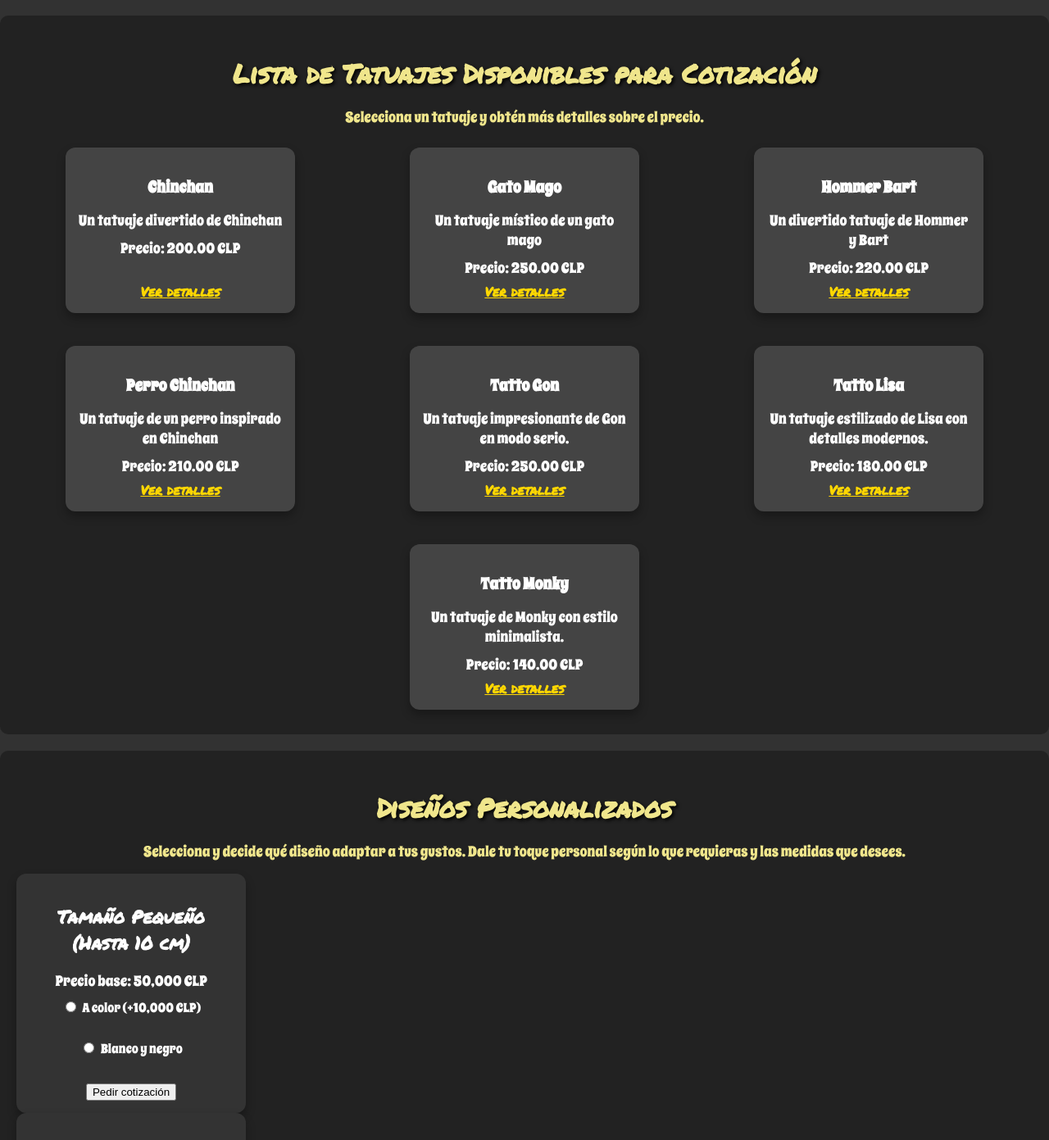
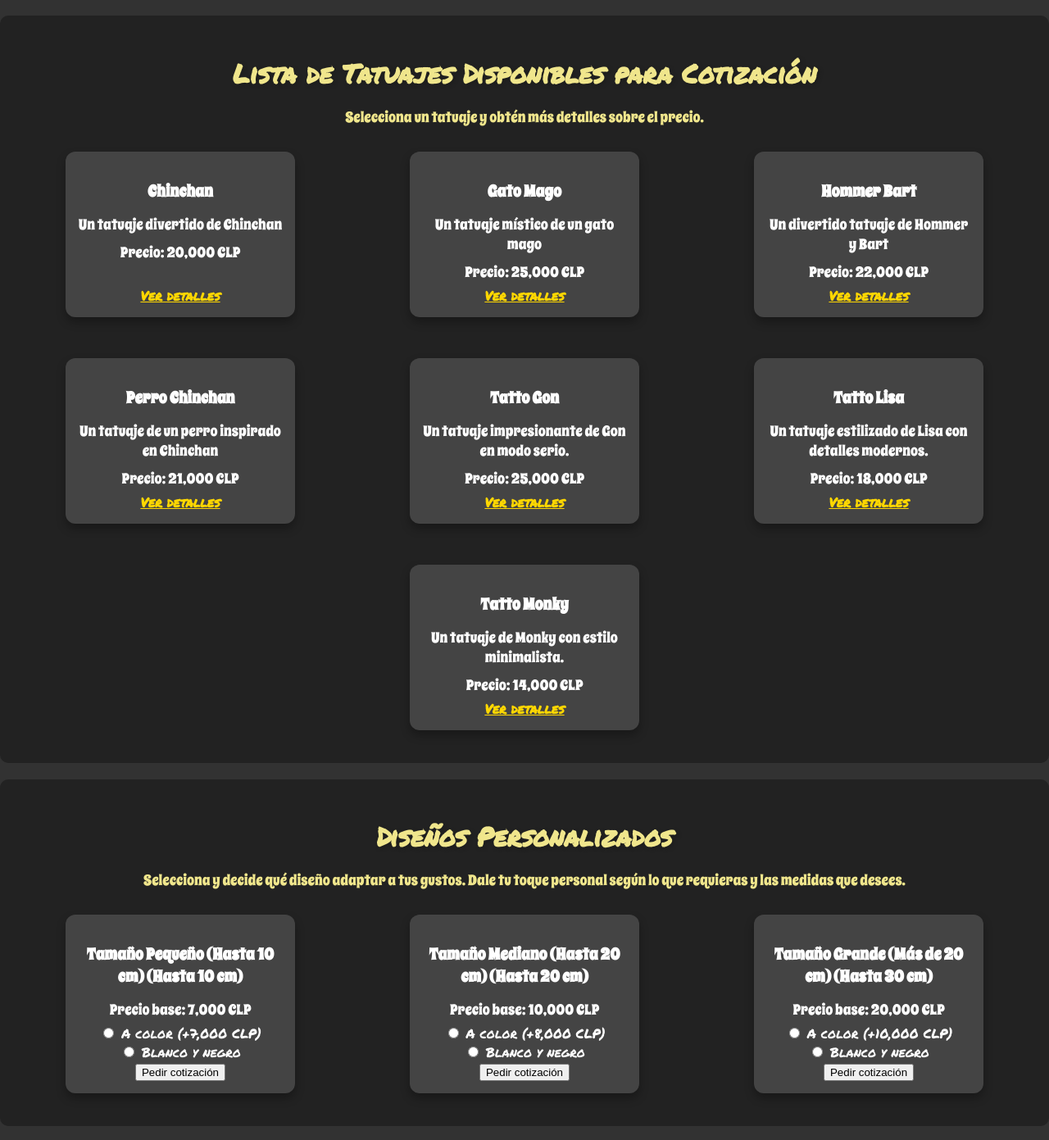
Before and after one commit to yeranaika/evaluacion1-BackEnd-Templates, a Django app: page /cotizacion/ in a window 1280 px wide; the page is wider, and only the part inside the window is pictured. Shown: the part 313-1704 px from the top of that part at 82% size. Run offline with Django 5.2, Linux system fonts and the light colour scheme; data comes from the database, SQL or seed files in the repository.

Commit message:
arreglos y implentacion d eplantillas genericas

```diff
--- a/evaluacion1/evaluacion1/static/css/styleContacto.css
+++ b/evaluacion1/evaluacion1/static/css/styleContacto.css
@@ -1,96 +1,85 @@
-/*fonts*/
-
-/*SpicyRice-Regular*/
+/* Definiciones de fuentes */
 @font-face {
     font-family: 'SpicyRice';
     src: url('../fonts/SpicyRice-Regular.ttf') format('truetype');
-    font-weight: 400;
-    font-style: normal;
-    font-size: 20px;
 }
-
-/*PlaywriteDE*/
 @font-face {
     font-family: 'PlaywriteDE';
     src: url('../fonts/PlaywriteDEGrund-VariableFont_wght.ttf') format('truetype');
-    font-weight: 400;
-    font-style: normal;
-    font-size: 20px;
 }
-/*Sixtyfour*/
 @font-face {
     font-family: 'Sixtyfour';
     src: url('../fonts/SixtyfourConvergence-Regular.ttf') format('truetype');
-    font-weight: 400;
-    font-style: normal;
-    font-size: 20px;
 }
 
-
-section .contenedorContacto {
-    background-color: rgb(255, 255, 255);
-    border: 5px solid black;
-    padding: 15px;
-    width: 90%;
-    max-width: 500px;
-    min-height: 450px; /* Altura mínima para evitar que el contenedor se colapse */
-    display: flex; /* Usar flexbox */
-    flex-direction: column; /* Organizar los elementos en columna */
-    justify-content: space-between; /* Distribuir espacio entre los elementos */
-    margin: 0 auto; /* Centrar el contenedor horizontalmente */
-    box-sizing: border-box; /* Incluir padding en el ancho total */
-    border-radius: 8px; /* Bordes redondeados */
-
+/* Estilos para la sección de contacto */
+.contacto-section {
+    background-color: #1e1e1e; /* Fondo más oscuro */
+    padding: 20px;
+    border-radius: 8px;
+    margin: 20px auto;
+    max-width: 800px;
+    color: #b6b6b6; /* Color del texto */
 }
 
-.contendorForm {
-    display: flex; /* Usar flexbox */
-    flex-direction: column; /* Organizar elementos en columna */
-    align-items: center; /* Centrar horizontalmente los elementos */
-    margin-bottom: 10px; /* Espacio entre cada contenedor */
-    width: 100%; /* Ancho completo del contenedor */
+.contacto-section .contenedorContacto {
+    background-color: #2b2b2b;
+    border: 5px solid #c52727;
+    padding: 20px;
+    border-radius: 10px;
+    box-shadow: 0 5px 15px rgba(0, 0, 0, 0.3);
 }
 
-.textoForm{
+.contacto-section .contenedorContacto h1 {
     font-family: 'SpicyRice';
-    padding: 10px;
-    text-align: center; /* Centrar texto dentro de la etiqueta */
+    color: #f1c40f; /* Color del título */
+    text-align: center;
+    margin-bottom: 20px;
+    font-size: 2rem; /* Tamaño de fuente más pequeño */
 }
 
-.bottonForm {
-    font-family: 'PlaywriteDE';
-    width: 100%; /* Ancho completo del botón */
-    height: 40px; /* Altura del botón */
-    border-radius: 5px; /* Esquinas redondeadas */
-    cursor: pointer; /* Cursor en forma de mano */
-    background-color: #c52727; /* Color de fondo */
-    color: white; /* Color del texto */
-    border: none; /* Sin borde */
-    margin-top: auto; /* Empujar el botón hacia la parte inferior */
+.contacto-section .contendorForm {
+    margin-bottom: 15px;
+    display: flex;
+    flex-direction: column;
+    align-items: flex-start;
 }
 
-/* Efecto hover en el botón */
-.bottonForm:hover {
-    background-color: #0056b3; /* Color más oscuro al pasar el cursor */
+.contacto-section .textoForm {
+    font-family: 'PlaywriteDE';
+    margin-bottom: 5px;
+    color: #979797; /* Color del texto de los labels */
 }
 
-.contenedorINPUT{
-    max-width: 350px ;
-    max-height: 20px ;
-
-
+.contacto-section .contenedorINPUT,
+.contacto-section .contenedorComeForm {
     width: 100%;
-    height: auto;
-    box-sizing: border-box; /* Incluir padding en el ancho total */
+    padding: 10px;
+    margin: 5px 0;
+    border: 1px solid #ababab;
+    border-radius: 5px;
+    background-color: #959595;
+    box-sizing: border-box;
 }
 
-.contenedorComeForm{
-    max-width: 350px ;
-    max-height: 90px ;
+.contacto-section .contenedorINPUT:focus,
+.contacto-section .contenedorComeForm:focus {
+    border-color: #c52727; /* Color al hacer foco */
+    outline: none;
+}
 
-    min-width: 350px;
-    min-height: 80px;
+.contacto-section .bottonForm {
+    font-family: 'PlaywriteDE';
+    width: 100%;
+    padding: 10px;
+    background-color: #c52727;
+    color: #757575;
+    border: none;
+    border-radius: 5px;
+    cursor: pointer;
+    transition: background-color 0.3s;
+}
 
-    width: 100%;
-    height: 90px;
+.contacto-section .bottonForm:hover {
+    background-color: #b22222; /* Color más oscuro al pasar el cursor */
 }
--- a/evaluacion1/evaluacion1/static/css/styleCotizaciones.css
+++ b/evaluacion1/evaluacion1/static/css/styleCotizaciones.css
@@ -6,34 +6,32 @@
     color: #f0e68c;
     font-family: 'PermanentMarker';
     margin-bottom: 20px;
+    text-align: center; /* Centrar el texto de la sección */
 }
 
-/* Título de la cotización */
 .seccion-cotizacion h2 {
-    text-align: center;
     font-size: 32px;
     margin-bottom: 15px;
-    text-shadow: 2px 2px 4px #000;
+    text-shadow: 2px 2px 4px #1d1d1d;
 }
 
-/* Descripción de la cotización */
 .seccion-cotizacion p {
-    text-align: center;
     font-family: 'SpicyRice';
     font-size: 18px;
     margin-bottom: 15px;
 }
 
-/* Contenedor principal de los elementos */
-.lista-tatuajes {
+/* Contenedor principal de las tarjetas */
+.lista-tatuajes, .lista-opciones-personalizadas {
     display: flex;
     flex-wrap: wrap;
     justify-content: space-around;
     gap: 20px;
+    margin-top: 20px;
 }
 
-/* Estilos para cada tarjeta de tatuaje */
-.tatuaje-item {
+/* Estilos para cada tarjeta */
+.tatuaje-item, .opcion-item {
     background-color: #444;
     padding: 15px;
     border-radius: 12px;
@@ -44,28 +42,32 @@
     display: flex;
     flex-direction: column;
     align-items: center;
+    margin-bottom: 20px; /* Espacio entre filas */
 }
 
-.tatuaje-item h3 {
+.tatuaje-item h3, .opcion-item h3 {
     font-family: 'SpicyRice';
     font-size: 20px;
     margin-bottom: 10px;
 }
 
-.tatuaje-item p {
+.tatuaje-item p, .opcion-item p {
     margin: 5px 0;
     font-family: 'SpicyRice';
 }
 
-/* Enlace dentro de cada tarjeta */
-.tatuaje-item a {
+/* Enlaces dentro de las tarjetas */
+.tatuaje-item a, .opcion-item button {
     color: #ffd700;
     text-decoration: underline;
     font-weight: bold;
     margin-top: auto;
+    background: none;
+    border: none;
+    cursor: pointer;
 }
 
-.tatuaje-item a:hover {
+.tatuaje-item a:hover, .opcion-item button:hover {
     color: #ffa500;
     text-decoration: none;
 }
@@ -79,38 +81,7 @@
     object-fit: cover;
 }
 
-/* Estilos para las opciones de cotización personalizadas */
-.opciones-personalizadas {
-    display: flex;
-    justify-content: space-around;
-    gap: 20px;
-    margin-top: 20px;
-}
-
-/* Estilos para cada opción de tatuaje personalizado */
-.opcion-item {
-    background-color: #333;
-    padding: 15px;
-    border-radius: 12px;
-    box-shadow: 0 6px 12px rgba(0, 0, 0, 0.3);
-    color: #fff;
-    text-align: center;
-    width: 250px;
-}
-
-.opcion-item h3 {
-    font-family: 'PermanentMarker';
-    font-size: 22px;
-    margin-bottom: 10px;
-}
-
-.opcion-item p {
-    font-family: 'SpicyRice';
-    font-size: 18px;
-    margin-bottom: 10px;
-}
-
-/* Estilos para los inputs de las opciones */
+/* Inputs dentro de las opciones personalizadas */
 .opcion-item label {
     display: block;
     font-family: 'SpicyRice';
@@ -120,3 +91,20 @@
 .opcion-item input[type="radio"] {
     margin-right: 5px;
 }
+
+/* Botones en las opciones */
+.opcion-item button {
+    padding: 10px 15px;
+    border-radius: 8px;
+    background-color: #ffd700;
+    font-family: 'PermanentMarker';
+    font-size: 16px;
+    color: #222;
+    border: none;
+    margin-top: 15px;
+}
+
+.opcion-item button:hover {
+    background-color: #ffd383;
+    color: #fff;
+}
--- a/evaluacion1/evaluacion1/urls.py
+++ b/evaluacion1/evaluacion1/urls.py
@@ -16,6 +16,7 @@ urlpatterns = [
     path('formulario-cotizacion/', views.formulario_cotizacion, name='formulario_cotizacion'),
     path('tatuaje/<int:id>/', views.detalle_tatuaje, name='detalle_tatuaje'),
     path('carrito/', views.ver_carrito, name='ver_carrito'),  # Asegúrate de que esta línea esté presente
+    path('clientes/', views.AdminUsuario, name='AdminUsuario.html'),
 
 ] + static(settings.MEDIA_URL, document_root=settings.MEDIA_ROOT)
 
--- a/evaluacion1/home/templates/base.html
+++ b/evaluacion1/home/templates/base.html
@@ -10,15 +10,18 @@
     <link rel="stylesheet" href="{% static 'css/styleContacto.css' %}">
     <link rel="stylesheet" href="{% static 'css/styleGaleria.css' %}">
     <link rel="stylesheet" href="{% static 'css/styleCotizaciones.css' %}">
+    <link rel="stylesheet" href="{% static 'css/styleAdminUsuario.css' %}">
 </head>
 <body>
     <header class="contenedorHader">
         <h1>TheTaTToTing</h1>
         <nav>
             <ul class="menu-list">
-                <li><a href="{% url 'index' %}" class="BarraNavegacion">Inicio</a></li>
-                <li><a href="{% url 'Galeria' %}" class="BarraNavegacion">Galería</a></li>
-                <li><a href="{% url 'contacto' %}" class="BarraNavegacion">Contacto</a></li>
+                <li><a class="BarraNavegacion" href="{% url 'index' %}">Inicio</a></li>
+                <li><a class="BarraNavegacion" href="{% url 'Galeria' %}">Galería</a></li>
+                <li><a class="BarraNavegacion" href="{% url 'contacto' %}">Contacto</a></li>
+                <li><a class="BarraNavegacion" href="{% url 'cotizacion' %}">Cotizaciones</a></li>
+                <li><a class="BarraNavegacion" href="{% url 'ver_carrito' %}">Ver Carrito</a></li>
             </ul>
         </nav>
     </header>
--- a/evaluacion1/home/templates/cotizacion.html
+++ b/evaluacion1/home/templates/cotizacion.html
@@ -25,39 +25,18 @@
     <h2>Diseños Personalizados</h2>
     <p>Selecciona y decide qué diseño adaptar a tus gustos. Dale tu toque personal según lo que requieras y las medidas que desees.</p>
 
-    <div class="lista-opciones-personalizadas">
-        <!-- Opción de tamaño pequeño -->
-        <div class="opcion-item">
-            <h3>Tamaño Pequeño (Hasta 10 cm)</h3>
-            <p>Precio base: 50,000 CLP</p>
+    <div class="lista-tatuajes">
+        {% for tatuaje in tatuajes_personalizados %}
+        <div class="tatuaje-item">
+            <h3>{{ tatuaje.nombre }} (Hasta {{ tatuaje.tamano_max_cm }} cm)</h3>
+            <p>Precio base: {{ tatuaje.precio_base|intcomma }} CLP</p>
             <form action="{% url 'formulario_cotizacion' %}" method="GET">
-                <label><input type="radio" name="color" value="color" required> A color (+10,000 CLP)</label><br>
+                <label><input type="radio" name="color" value="color" required> A color (+{{ tatuaje.costo_color|intcomma }} CLP)</label><br>
                 <label><input type="radio" name="color" value="bn"> Blanco y negro</label><br>
                 <button type="submit">Pedir cotización</button>
             </form>
         </div>
-
-        <!-- Opción de tamaño mediano -->
-        <div class="opcion-item">
-            <h3>Tamaño Mediano (Hasta 20 cm)</h3>
-            <p>Precio base: 100,000 CLP</p>
-            <form action="{% url 'formulario_cotizacion' %}" method="GET">
-                <label><input type="radio" name="color" value="color" required> A color (+20,000 CLP)</label><br>
-                <label><input type="radio" name="color" value="bn"> Blanco y negro</label><br>
-                <button type="submit">Pedir cotización</button>
-            </form>
-        </div>
-
-        <!-- Opción de tamaño grande -->
-        <div class="opcion-item">
-            <h3>Tamaño Grande (Más de 20 cm)</h3>
-            <p>Precio base: 200,000 CLP</p>
-            <form action="{% url 'formulario_cotizacion' %}" method="GET">
-                <label><input type="radio" name="color" value="color" required> A color (+30,000 CLP)</label><br>
-                <label><input type="radio" name="color" value="bn"> Blanco y negro</label><br>
-                <button type="submit">Pedir cotización</button>
-            </form>
-        </div>
+        {% endfor %}
     </div>
 </section>
 {% endblock %}
--- a/evaluacion1/home/views.py
+++ b/evaluacion1/home/views.py
@@ -1,6 +1,6 @@
 from django.shortcuts import render , redirect
 from django.template import TemplateDoesNotExist
-from .models import Tatuaje , CotizacionPersonalizada  # Asegúrate de importar el modelo Tatuaje si es necesario
+from .models import Tatuaje , CotizacionPersonalizada, TatuajePersonalizado, User, Cliente  # Asegúrate de importar el modelo Tatuaje si es necesario
 
 from django.shortcuts import render, get_object_or_404
 
@@ -15,7 +15,43 @@ def galeria(request):
         'tatuajes_realizados': tatuajes_realizados
     })
 
+
 def contacto(request):
+    if request.method == 'POST':
+        nombre = request.POST.get('nombre')
+        apellido = request.POST.get('apellido')
+        correo = request.POST.get('correo')
+        telefono = request.POST.get('telefono')
+        direccion = request.POST.get('direccion')
+        comentario = request.POST.get('comentario')
+
+        # Imprimir los datos para ver si se capturan correctamente
+        print("Datos recibidos:")
+        print(f"Nombre: {nombre}, Apellido: {apellido}, Correo: {correo}, Teléfono: {telefono}, Dirección: {direccion}, Comentario: {comentario}")
+
+        # Verificar si el usuario ya existe
+        if not User.objects.filter(username=correo).exists():
+            # Crear un nuevo usuario con los campos necesarios
+            user = User.objects.create(
+                username=correo,
+                email=correo,
+                first_name=nombre,
+                last_name=apellido
+            )
+            user.set_unusable_password()  # Opcional si no necesitas una contraseña
+
+            # Crear el cliente asociado
+            cliente = Cliente.objects.create(
+                usuario=user,
+                telefono=telefono,
+                direccion=direccion
+            )
+
+            # Redirigir a una página de confirmación o mostrar un mensaje de éxito
+            return redirect('index')  # Puedes cambiar 'index' por otra vista de confirmación si es necesario
+        else:
+            print("El usuario ya existe en la base de datos.")
+
     return render(request, 'contacto.html')
 
 def test_template(request):
@@ -26,7 +62,11 @@ def test_template(request):
 
 def cotizacion(request):
     tatuajes = Tatuaje.objects.all()  # Obtén todos los tatuajes desde el modelo
-    return render(request, 'cotizacion.html', {'tatuajes': tatuajes})
+    tatuajes_personalizados = TatuajePersonalizado.objects.all()
+
+    return render(request, 'cotizacion.html',
+                  {'tatuajes': tatuajes,
+                   'tatuajes_personalizados': tatuajes_personalizados})
 
 def detalle_tatuaje(request, id):
     tatuaje = get_object_or_404(Tatuaje, id=id)
@@ -56,3 +96,7 @@ def formulario_cotizacion(request):
         return redirect('confirmacion_cotizacion')  # Asegúrate de tener esta vista creada
 
     return render(request, 'formulario_cotizacion.html')
+
+def AdminUsuario(request):
+    clientes = Cliente.objects.all()
+    return render(request, 'AdminUsuario.html', {'clientes': clientes})
```
Also changed, not shown: evaluacion1/evaluacion1/static/css/styleAdminUsuario.css (added, +33 -0 lines), evaluacion1/home/models.py (+12 -2 lines), evaluacion1/home/templates/AdminUsuario.html (added, +33 -0 lines), evaluacion1/home/templates/contacto.html (+18 -42 lines), evaluacion1/db.sqlite3, evaluacion1/home/migrations/0004_remove_tatuaje_imagen_alter_tatuaje_precio.py (added), evaluacion1/home/migrations/0005_tatuajepersonalizado.py (added).
